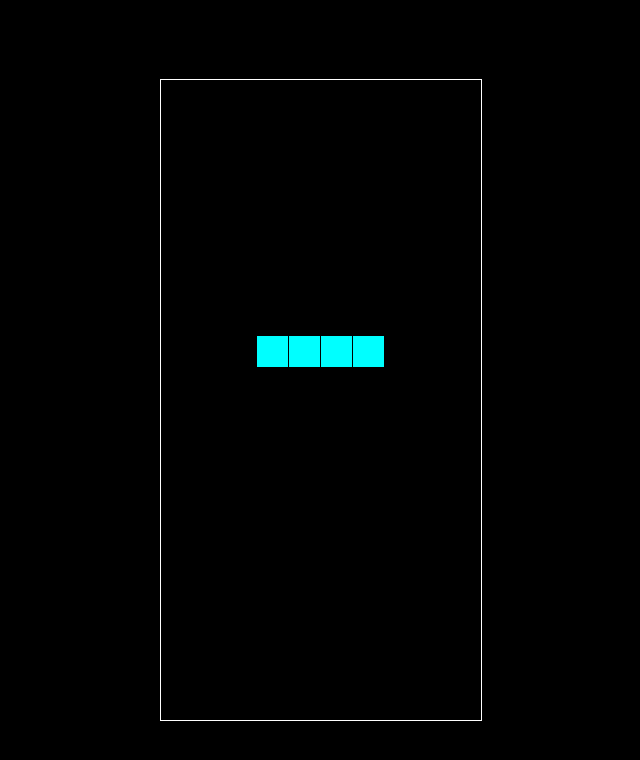
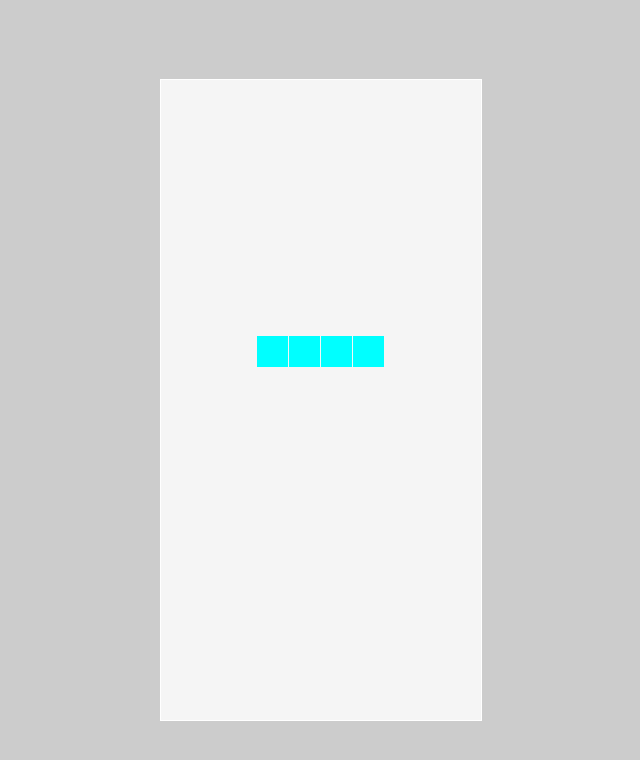
Before and after one commit to shiraph/tetris, a plain HTML site: page index.html in a window 1280 px wide. Shown: the whole page, without its empty margins (319-959 px from the left). Drawn offline with Linux system fonts and the light colour scheme; files whose address does not match are found by name.

Commit message:
update: background as white

```diff
--- a/style.css
+++ b/style.css
@@ -4,12 +4,13 @@ html, body {
 }
 
 body {
-    background: black;
+    background: #ccc;
     display: flex;
     align-items: center;
     justify-content: center;
 }
 
 canvas {
+    background-color: #f5f5f5;
     border: 1px solid white;
 }
```
